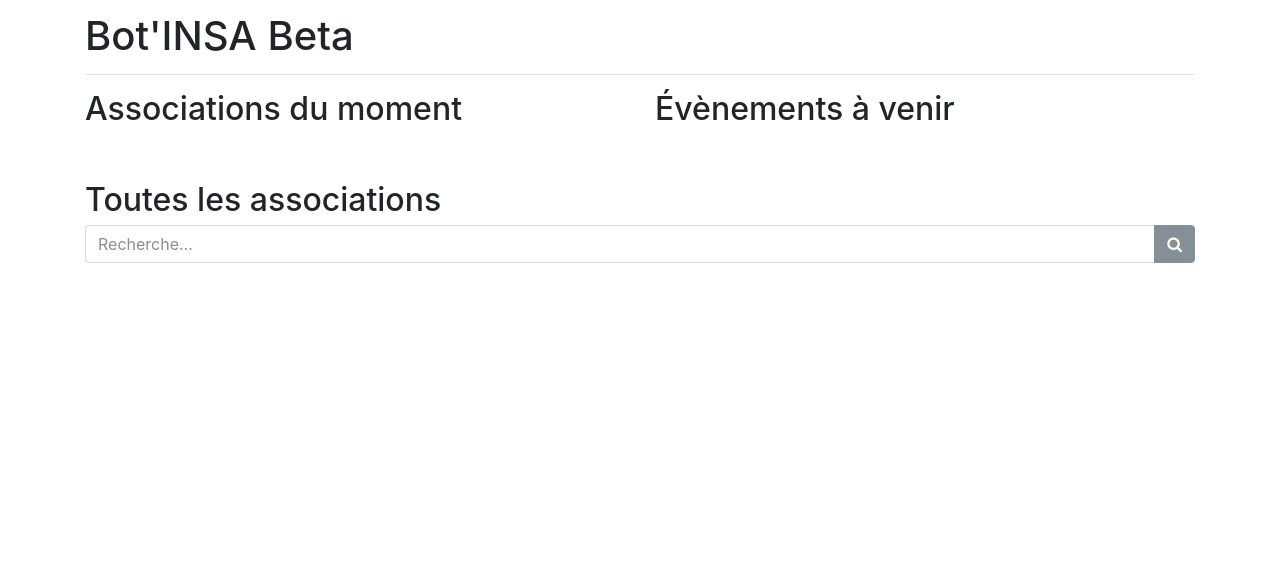
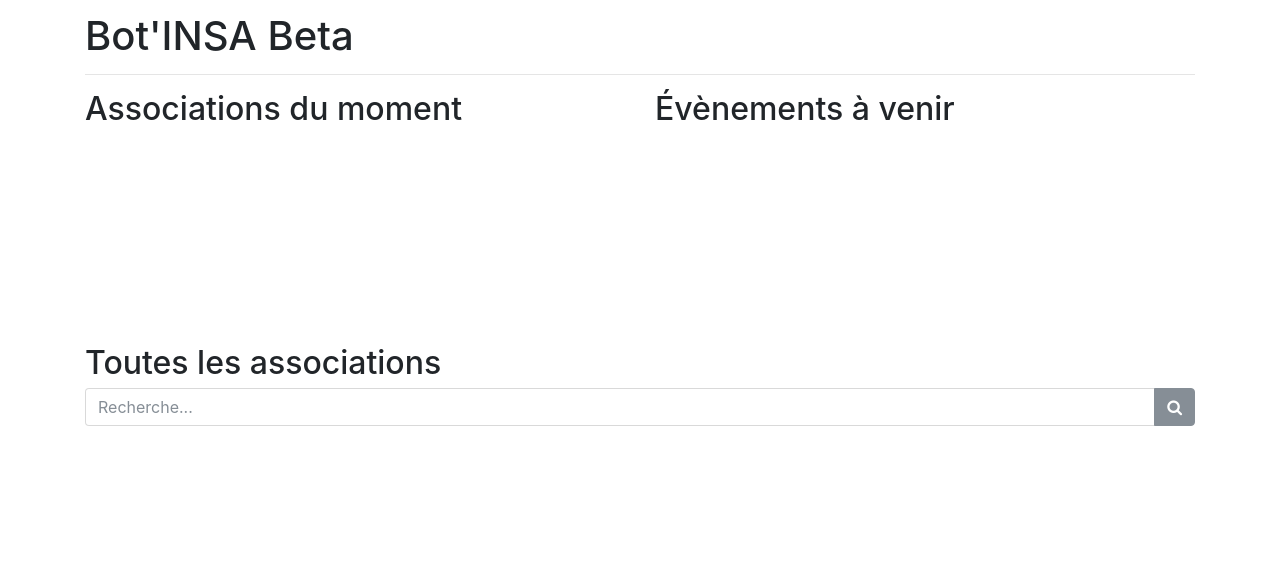
Before and after one commit to BdEINSALyon/portailva, a Django app: template templates/directory/public.html in a window 1280 px wide. Shown: the part 56-617 px from the top of the page. Run offline with Django 3.2, Linux system fonts and the light colour scheme; the template is opened without the code that fills it, so the values that code supplies are empty; some libraries are stand-ins or nearby versions.

Commit message:
Add a min height to highlights to avoid rescaling

```diff
--- a/static/css/main.css
+++ b/static/css/main.css
@@ -107,3 +107,7 @@
 .tab-content {
     padding-top: 20px;
 }
+
+#highlights {
+    min-height: 230px;
+}
--- a/templates/directory/public.html
+++ b/templates/directory/public.html
@@ -8,7 +8,7 @@
 
 {% block content %}
     <div class="row mb-4">
-        <div class="col-md-6 col-12">
+        <div class="col-md-6 col-12" id="highlights">
             <h2>Associations du moment</h2>
             <div id="highlightsAsso" class="carousel slide mb-4" data-ride="carousel" data-interval="5500">
                 <div class="carousel-inner">
```
